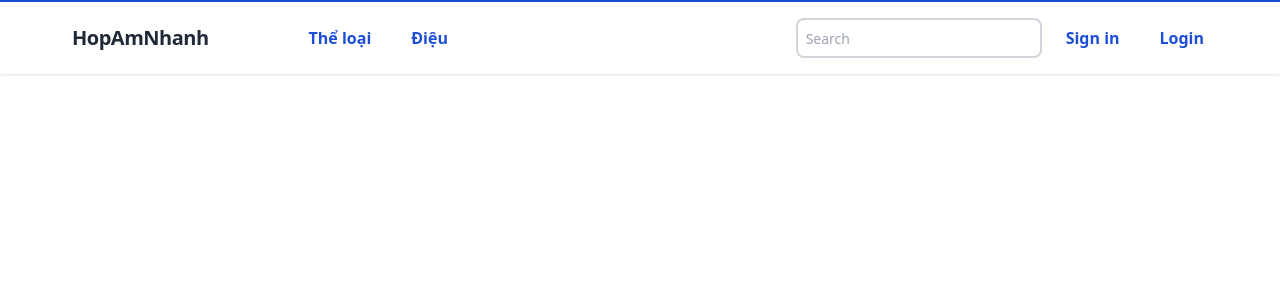
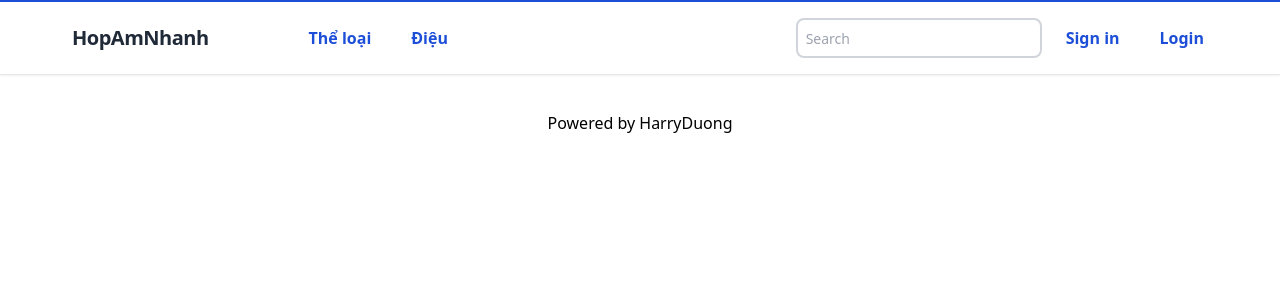
Before and after one commit to harryduong99/songchord-app, a Next.js app: page /song in a window 1280 px wide. Shown: the top 300 px of the page. Built offline with nearby package versions, Linux system fonts and the light colour scheme.

Commit message:
[Update] Refactoring footer

```diff
--- a/components/Footer.tsx
+++ b/components/Footer.tsx
@@ -1,8 +1,11 @@
 
+const style = {
+  footer: `flex h-24 w-full items-center justify-center border-t`
+}
 const Footer = () => {
   return (
-    <footer className="">
-
+    <footer className={style.footer}>
+      Powered by HarryDuong
     </footer>
   )
 }
--- a/pages/index.tsx
+++ b/pages/index.tsx
@@ -1,5 +1,6 @@
 import type { NextPage } from 'next'
 import Head from 'next/head'
+import Footer from '../components/Footer'
 import Header from '../components/Header'
 
 const Home: NextPage = () => {
@@ -25,10 +26,7 @@ const Home: NextPage = () => {
 
         </div>
       </main>
-
-      <footer className="flex h-24 w-full items-center justify-center border-t">
-        Powered by HarryDuong
-      </footer>
+      <Footer />
     </div>
   )
 }
```
Also changed, not shown: components/Header.tsx (indentation only).
